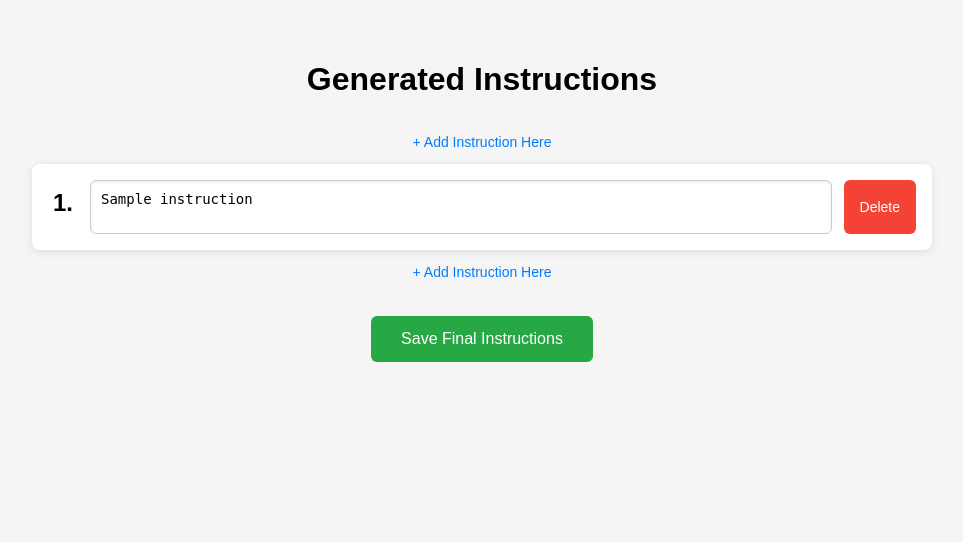
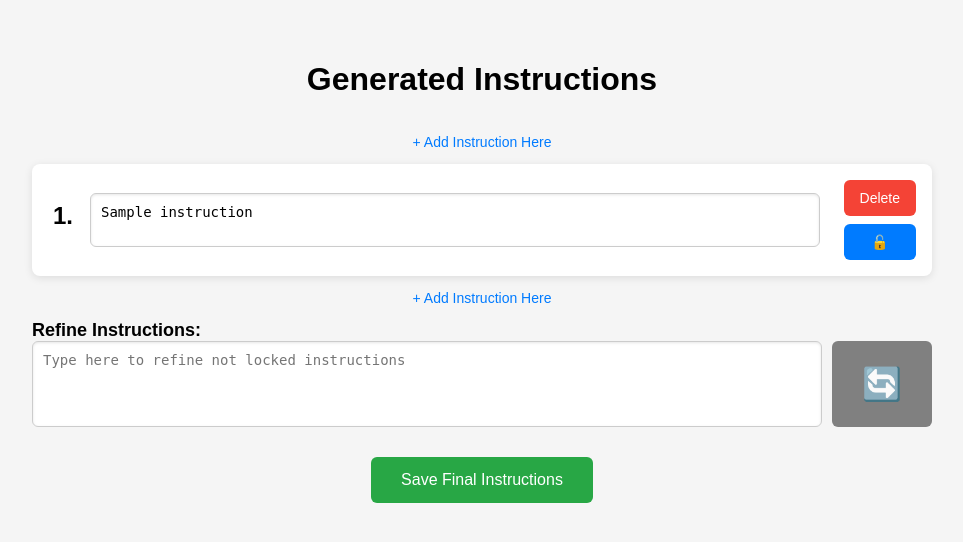
Before and after one commit to VinzR-2159109/HAII_LLM, a Django app: template video2instruction/app/templates/generate.html in a window 1280 px wide. Shown: the top 542 px of the page, without its empty margins (158-1121 px from the left). Run offline with Django 5.2, Linux system fonts and the light colour scheme; the template is opened without the code that fills it: most values are stand-ins (such as "Sample title", 1, 10 or a date in 2020).

Commit message:
add instruction refinement

```diff
--- a/video2instruction/app/templates/done.html
+++ b/video2instruction/app/templates/done.html
@@ -35,10 +35,6 @@
 
     li:last-child {
     border-bottom: none;
-    }
-
-    li:hover {
-    background-color: #f0f8ff; /* very light blue on hover */
     }
 
     .button-bar {
--- a/video2instruction/app/templates/generate.html
+++ b/video2instruction/app/templates/generate.html
@@ -50,6 +50,11 @@
       opacity: 0.0;
     }
 
+    .instruction.locked {
+      opacity: 0.6;
+      border: 2px solid #4c5763;
+    }
+
     .lock-row {
       display: flex;
       justify-content: space-between;
@@ -88,6 +93,25 @@
     button:hover {
       background-color: #218838;
     }
+
+    .instruction-btns {
+      display: flex;
+      flex-direction: column;
+      gap: 8px;
+      margin-left: 12px;
+    }
+
+    .lock-btn {
+        background-color: #007bff;
+        color: white;
+        border: none;
+        padding: 10px 16px;
+        border-radius: 6px;
+        cursor: pointer;
+        font-size: 14px;
+        transition: background-color 0.2s ease;
+    }
+
 
     .delete-btn {
         background-color: #f44336;
@@ -146,8 +170,13 @@
         <div class="lock-row">
           <span class="instruction-number">1.</span>
         </div>
+
         <textarea name="text_{{ forloop.counter0 }}" rows="2">{{ instruction }}</textarea>
+
+        <div class="instruction-btns">
           <button type="button" class="delete-btn" onclick="deleteInstruction(this)">Delete</button>
+          <button type="button" class="lock-btn" onclick="lockInstruction(this)">🔓</button>
+        </div>
       </div>
     </div>
     {% endfor %}
@@ -157,10 +186,17 @@
     </div>
   </div>
 
+  <label for="user_refinements" style="font-size: 18px; font-weight: bold; margin: 10 10 0 0;">Refine Instructions:</label>
+  <div id="refine_div" style="display: flex; flex-direction: row;">
+    <textarea name="user_refinements" rows="4" placeholder="Type here to refine not locked instructions"></textarea>
+    <button type="button" id="refine_button" style="background-color: gray; font-size: xx-large; margin-left: 10px;">🔄</button>
+  </div>
+
   <div class="submit-wrapper">
     <button type="submit">Save Final Instructions</button>
   </div>
 </form>
+
 
 <script>
   const sortable = Sortable.create(document.getElementById('instructionList'), {
@@ -196,21 +232,40 @@
       const instruction = document.createElement('div');
       instruction.className = 'instruction';
       instruction.innerHTML = `
-        <span class="instruction-number">${count + 1}</span>
-        <textarea name="text_${count}" rows="2"></textarea>
-        <button type="button" class="delete-btn" onclick="deleteInstruction(this)">Delete</button>
+          <div class="lock-row">
+            <span class="instruction-number">${count + 1}.</span>
+          </div>
+          <textarea name="text_${count}" rows="2"></textarea>
+          <div class="instruction-btns">
+            <button type="button" class="delete-btn" onclick="deleteInstruction(this)">Delete</button>
+            <button type="button" class="lock-btn" onclick="lockInstruction(this)">Lock</button>
+          </div>
       `;
 
       group.appendChild(addButton);
       group.appendChild(instruction);
 
-      // Insert the new instruction group BEFORE the clicked "Add Here" button's group
       parent.insertBefore(group, button.closest('.instruction-group'));
-
 
       updateIndexes();
   }
 
+  function lockInstruction(button) {
+    const instruction = button.closest('.instruction');
+    const textarea = instruction.querySelector('textarea');
+
+    instruction.classList.toggle('locked');
+
+    if (instruction.classList.contains('locked')) {
+        button.textContent = '🔒';
+        button.style.backgroundColor = 'gray';
+        textarea.readOnly = true;
+    } else {
+        button.textContent = '🔓';
+        button.style.backgroundColor = '#007bff';
+        textarea.readOnly = false;
+    }
+  }
 
   function updateIndexes() {
       const parent = document.getElementById('instructionList');
@@ -232,6 +287,59 @@
 
       totalField.value = groups.length;
   }
+
+  document.getElementById('refine_button').addEventListener('click', async function() {
+      const refineText = document.querySelector('textarea[name="user_refinements"]').value.trim();
+
+      const instructionElements = document.querySelectorAll('.instruction');
+      const instructions = [];
+      instructionElements.forEach((instruction, index) => {
+          const textarea = instruction.querySelector('textarea');
+          const locked = instruction.classList.contains('locked');
+
+          instructions.push({
+              index: index,
+              text: textarea.value,
+              locked: locked
+          });
+      });
+
+      const response = await fetch('/refine/', {
+          method: 'POST',
+          headers: {
+              'Content-Type': 'application/json',
+              'X-CSRFToken': getCookie('csrftoken')
+          },
+          body: JSON.stringify({
+              refine_context: refineText,
+              instructions: instructions
+          })
+      });
+
+      const data = await response.json();
+
+      if (data.refined_instructions) {
+          instructionElements.forEach((instruction, index) => {
+              const textarea = instruction.querySelector('textarea');
+              textarea.value = data.refined_instructions[index];
+          });
+      }
+  });
+
+  function getCookie(name) {
+      let cookieValue = null;
+      if (document.cookie && document.cookie !== '') {
+          const cookies = document.cookie.split(';');
+          for (let i = 0; i < cookies.length; i++) {
+              const cookie = cookies[i].trim();
+              if (cookie.substring(0, name.length + 1) === (name + '=')) {
+                  cookieValue = decodeURIComponent(cookie.substring(name.length + 1));
+                  break;
+              }
+          }
+      }
+      return cookieValue;
+  }
 </script>
 
 </body>
--- a/video2instruction/app/urls.py
+++ b/video2instruction/app/urls.py
@@ -5,5 +5,6 @@ urlpatterns = [
     path('', views.upload_view, name='upload'),
     path('describe/', views.describe_view, name='describe'),
     path("generate/", views.generate_view, name="generate"),
+    path("refine/", views.refine_instructions_view, name="refine"),
     path("save_instructions/", views.save_instructions_view, name="save_instructions"),
 ]
```
Also changed, not shown: video2instruction/app/utils.py (+39 -5 lines), video2instruction/app/views.py (+48 -1 lines), video2instruction/media/descriptions.json (+2 -5 lines), video2instruction/media/final_instructions.md (+2 -3 lines), video2instruction/db.sqlite3.
